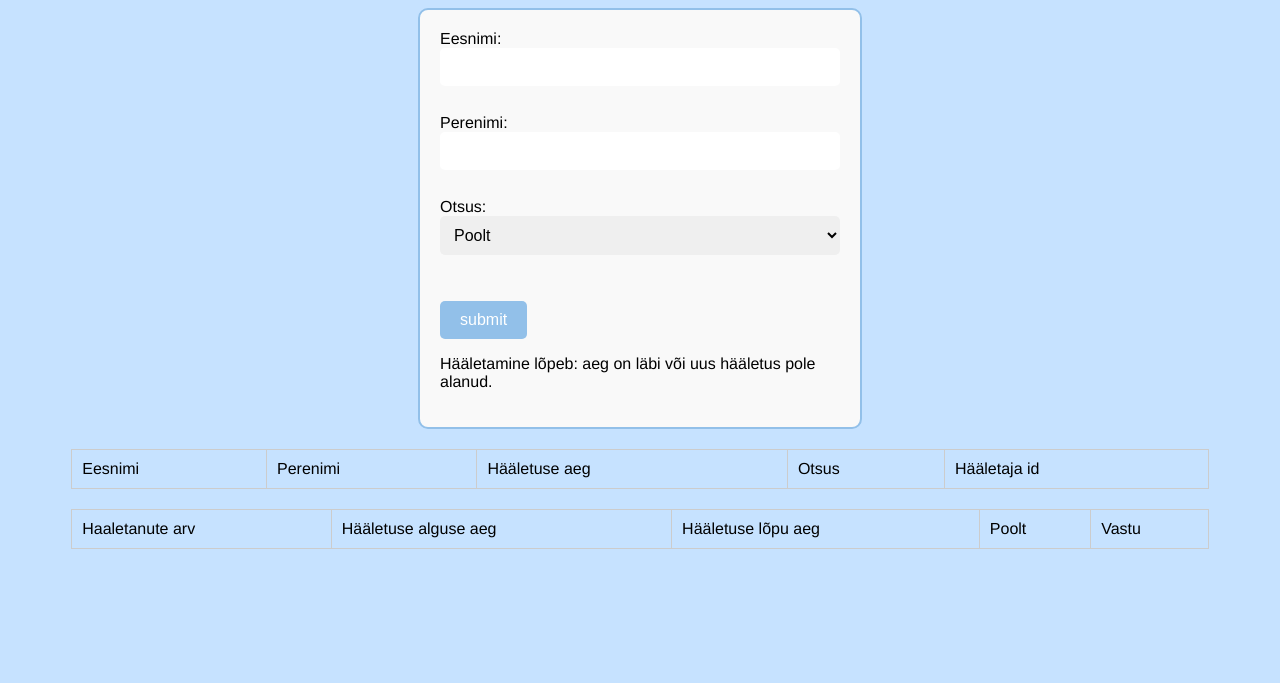
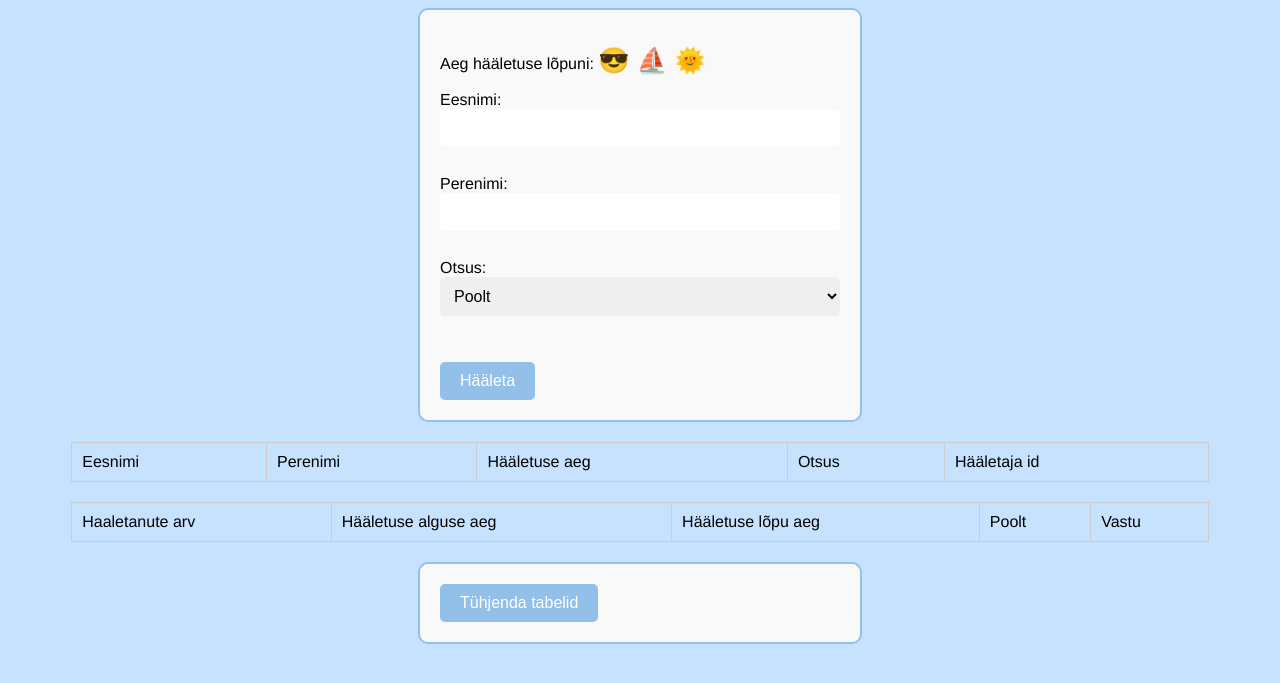
Before and after one commit to karinastei/haaletus, a PHP site: page / in a window 1280 px wide. Shown: the top 683 px of the page. Run offline with PHP 8.4, Linux system fonts and the light colour scheme; data that the repository does not hold is empty.

Commit message:
Update index.php, nicer visuals

```diff
--- a/haaletus/index.php
+++ b/haaletus/index.php
@@ -2,6 +2,15 @@
 include_once 'database.php';
 $haaletusresult = mysqli_query($conn,"SELECT * FROM HAALETUS");
 $tulemusedresult = mysqli_query($conn,"SELECT * FROM TULEMUSED");
+
+if (isset($_POST['clear_data'])) {
+    $conn->query("TRUNCATE TABLE HAALETUS");
+    $conn->query("TRUNCATE TABLE LOGI");
+    $conn->query("TRUNCATE TABLE TULEMUSED");
+    header("Location: " . $_SERVER['PHP_SELF']);
+    exit;
+}
+
 
 //andmebaasist lõpuaeg
 $query = "SELECT MIN(H_lopu_aeg) FROM LOGI";
@@ -21,7 +30,7 @@ var timer = setInterval(function() {
     document.getElementById('countdown').innerHTML = minutes + 'm ' + seconds + 's ';
     if (distance < 0) {
         clearInterval(timer);
-        document.getElementById('countdown').innerHTML = 'aeg on läbi või uus hääletus pole alanud.';
+        document.getElementById('countdown').innerHTML = ' &#128526; &#9973; &#127774;';
     }
 }, 1000);
 </script>";
@@ -33,7 +42,8 @@ var timer = setInterval(function() {
         <link rel="stylesheet" type="text/css" href="style.css">
     </head>
   <body>
-	<form method="post" action="process.php">
+	<form method="post" action="process.php" class="instertform">
+	     <p class="countdown">Aeg hääletuse lõpuni: <span style='font-size:25px;'id="countdown"></span></p>
 		Eesnimi:<br>
 		<input type="text" name="Haaletaja_Eesnimi">
 		<br>
@@ -45,17 +55,17 @@ var timer = setInterval(function() {
 			<option value="Poolt">Poolt</option>
 			<option value="Vastu">Vastu</option>
 		</select><br><br>
-		<input type="submit" name="save" value="submit">
-    <p class="countdown">Hääletamine lõpeb: <span id="countdown"></span></p>
+		<input type="submit" name="save" value="Hääleta">
+
 	</form>
 
 	<table>
   <tr>
-  <td>Eesnimi</td>
-  <td>Perenimi</td>
-  <td>Hääletuse aeg</td>
-  <td>Otsus</td>
-  <td>Hääletaja id</td>
+  <td class="paks">Eesnimi</td>
+  <td class="paks">Perenimi</td>
+  <td class="paks">Hääletuse aeg</td>
+  <td class="paks">Otsus</td>
+  <td class="paks">Hääletaja id</td>
   </tr>
 <?php
 $i=0;
@@ -76,11 +86,11 @@ $i++;
 
 <table>
   <tr>
-  <td>Haaletanute arv</td>
-  <td>Hääletuse alguse aeg</td>
-  <td>Hääletuse lõpu aeg</td>
-  <td>Poolt</td>
-  <td>Vastu</td>
+  <td class="paks">Haaletanute arv</td>
+  <td class="paks">Hääletuse alguse aeg</td>
+  <td class="paks">Hääletuse lõpu aeg</td>
+  <td class="paks">Poolt</td>
+  <td class="paks">Vastu</td>
   </tr>
 <?php
 $i=0;
@@ -98,5 +108,9 @@ $i++;
 }
 ?>
 </table>
+<form method="post">
+    <input type="submit" name="clear_data" value="Tühjenda tabelid">
+</form>
+
   </body>
 </html>
```
